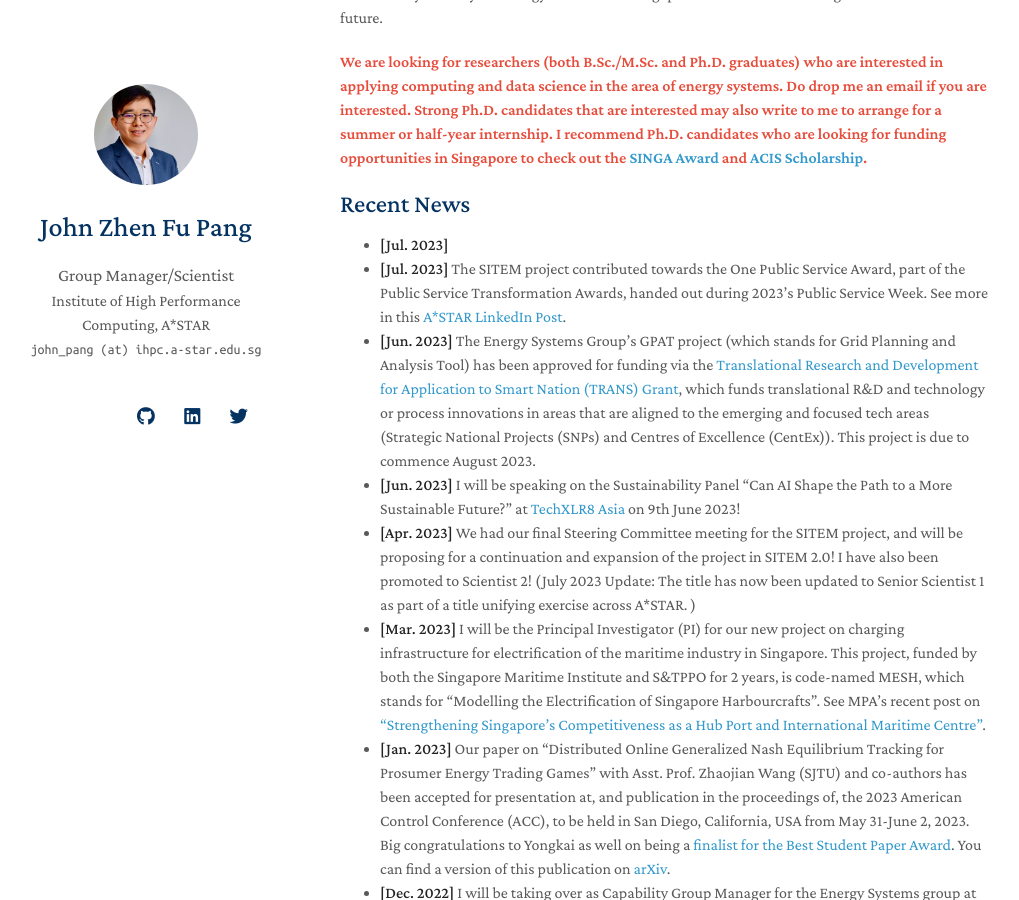
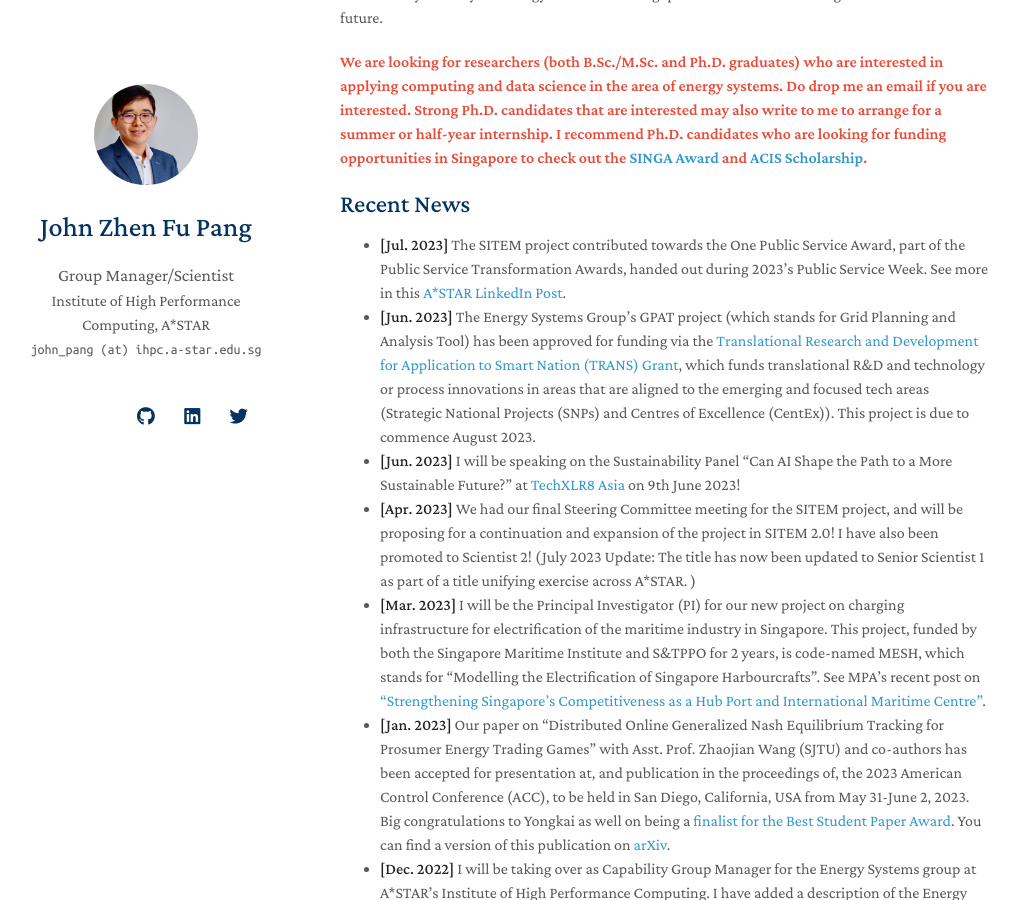
Before and after one commit to j-pang/j-pang.github.io, a Jekyll site: the page built from index.md, in a window 1280 px wide and 900 px high, scrolled down 989 px. Shown: the whole window, without its empty margins (130-1149 px from the left). Built offline with Jekyll 4.4.1, drawn with Linux system fonts in a browser that asks for light colours; nearby versions of some CDN libraries; a style sheet for code colours, icons or effects is not loaded; our own code applies the rules of GitHub Pages for plain Markdown files.

Commit message:
Update index.md

```diff
--- a/index.md
+++ b/index.md
@@ -22,7 +22,6 @@ The Energy Systems Group at IHPC (housed under the Systems Science Department) a
 
 ## Recent News
 
-- **[Jul. 2023]**
 - **[Jul. 2023]** The SITEM project contributed towards the One Public Service Award, part of the Public Service Transformation Awards, handed out during 2023's Public Service Week. See more in this [A*STAR LinkedIn Post](https://www.linkedin.com/posts/astarsg_facesofastar-psw2023-activity-7082282023930757120-NAEO?utm_source=share&utm_medium=member_desktop).
 - **[Jun. 2023]** The Energy Systems Group's GPAT project (which stands for Grid Planning and Analysis Tool) has been approved for funding via the [Translational Research and Development for Application to Smart Nation (TRANS) Grant](https://www.nrf.gov.sg/rie-ecosystem/ecosystem-wide-fis/snde-fis/), which funds translational R&D and technology or process innovations in areas that are aligned to the emerging and focused tech areas (Strategic National Projects (SNPs) and Centres of Excellence (CentEx)). This project is due to commence August 2023.
 - **[Jun. 2023]** I will be speaking on the Sustainability Panel "Can AI Shape the Path to a More Sustainable Future?" at [TechXLR8 Asia](https://asiatechxsg.com/techxlr8asia/) on 9th June 2023!
```
